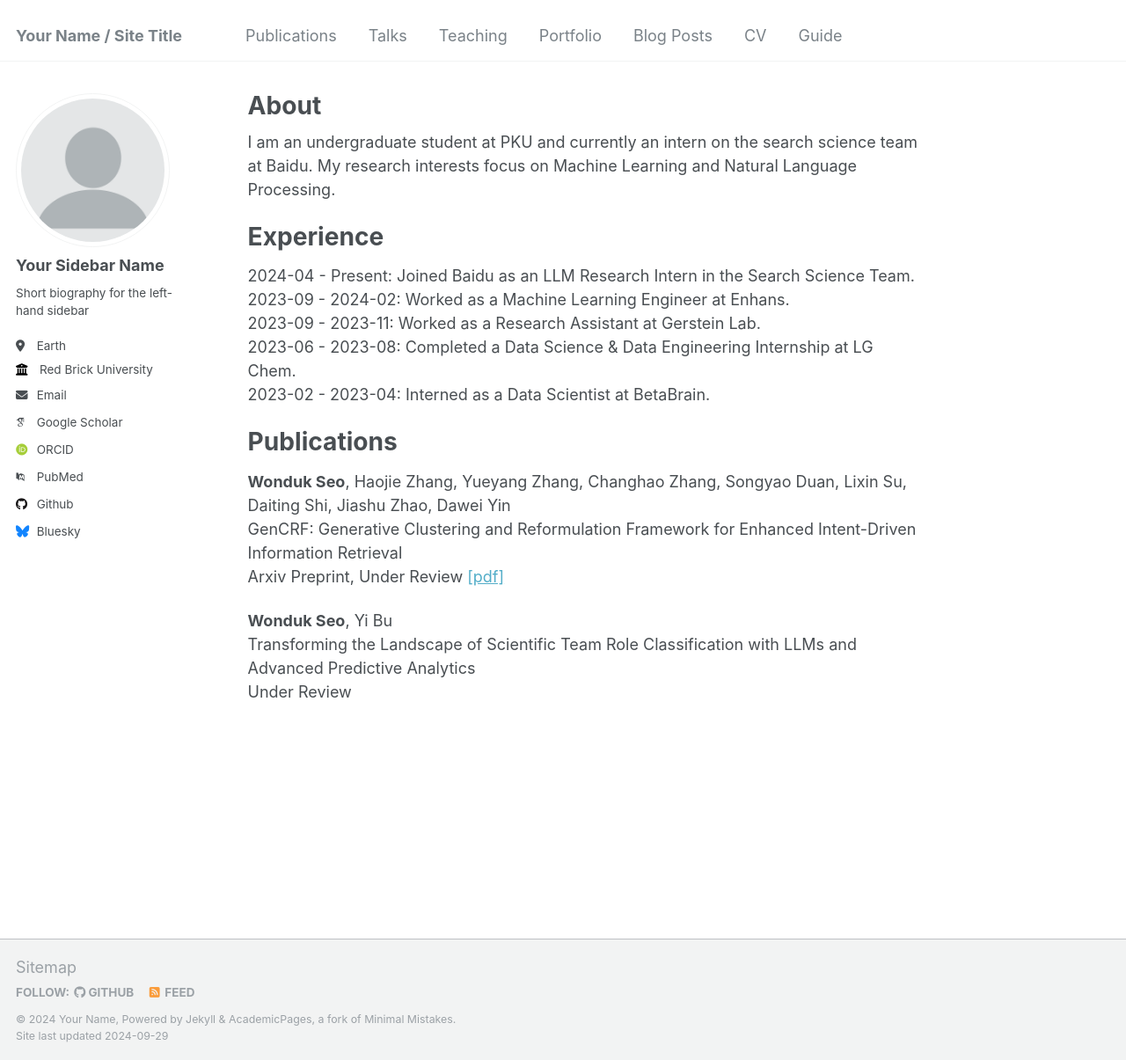
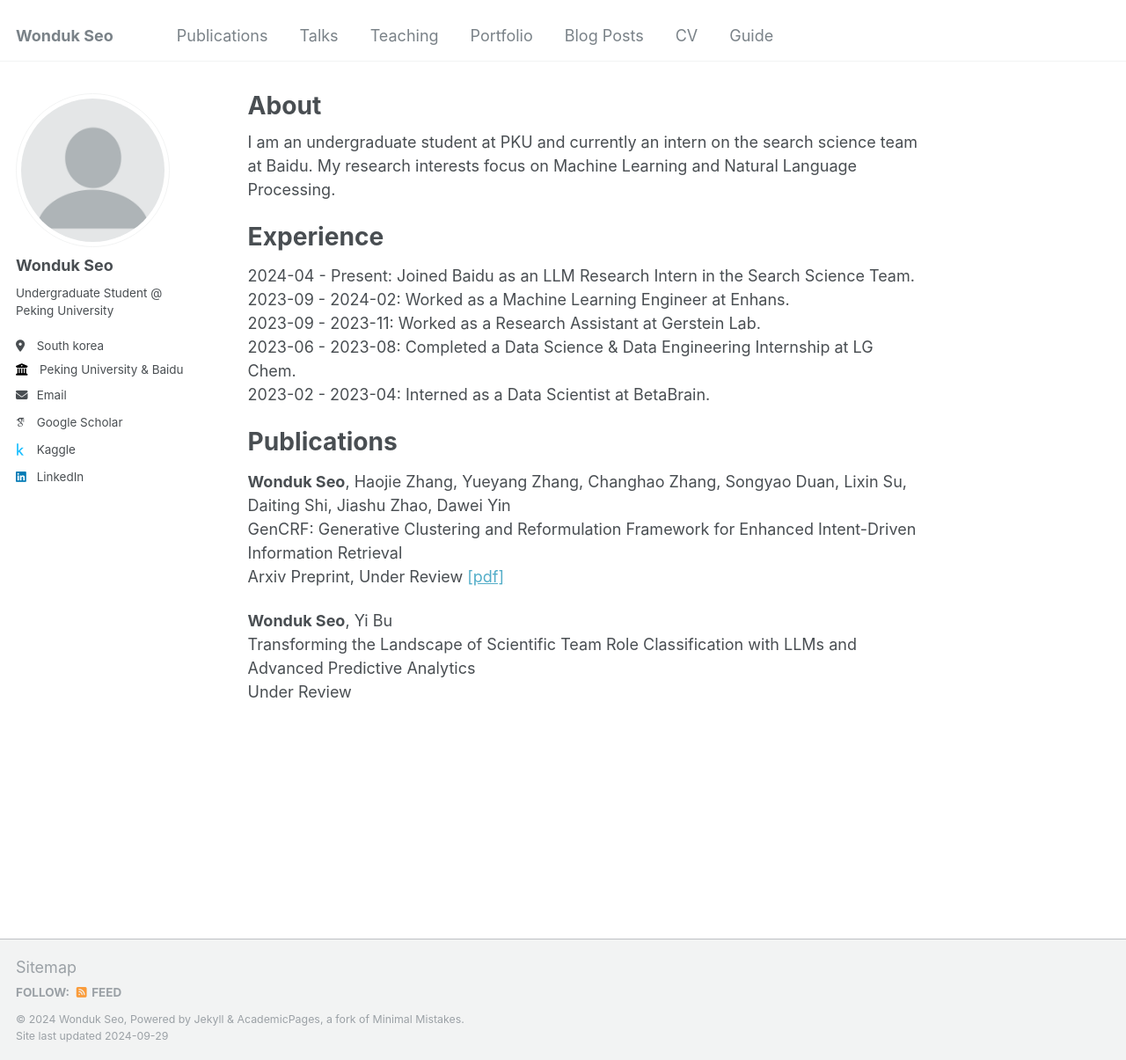
Before and after one commit to wondukseo/wondukseo.github.io, a Jekyll site: the page built from _pages/about.md, in a window 1280 px wide and 1205 px high. Shown: the whole window at 88% size. Built offline with Jekyll 4.4.1, drawn with Linux system fonts in a browser that asks for light colours; some web fonts are replaced.

Commit message:
Update _config.yml

```diff
--- a/_config.yml
+++ b/_config.yml
@@ -8,13 +8,13 @@
 
 # Basic Site Settings
 locale                   : "en-US"
-title                    : "Your Name / Site Title"
+title                    : "Wonduk Seo"
 title_separator          : "-"
-name                     : &name "Your Name"
-description              : &description "personal description"
-url                      : https://academicpages.github.io # the base hostname & protocol for your site e.g. "https://mmistakes.github.io"
+name                     : &name "Wonduk Seo"
+description              : &description "Undergraduate Student @ PKU"
+url                      : https://wondukseo.github.io # the base hostname & protocol for your site e.g. "https://mmistakes.github.io"
 baseurl                  : "" # the subpath of your site, e.g. "/blog"
-repository               : "academicpages/academicpages.github.io"
+repository               : "https://wondukseo.github.io"
 
 # Site Author - The following control what appear as part of the author content on the side bar.
 #               If a field is blank the icon and link will not appear, otherwise it will be shown.
@@ -22,33 +22,33 @@ repository               : "academicpages/academicpages.github.io"
 author:
   # Biographic information
   avatar           : "profile.png"
-  name             : "Your Sidebar Name"
+  name             : "Wonduk Seo"
   pronouns         : # example: "she/her"
-  bio              : "Short biography for the left-hand sidebar"
-  location         : "Earth"
-  employer         : "Red Brick University"
+  bio              : "Undergraduate Student @ Peking University"
+  location         : "South korea"
+  employer         : "Peking University & Baidu"
   uri              : # URL
-  email            : "none@example.org"
+  email            : "seowonduk@pku.edu.cn"
 
   # Academic websites
   arxiv            : # URL - Update with the correct link to your profile
-  googlescholar    : "https://scholar.google.com/citations?user=PS_CX0AAAAAJ"
+  googlescholar    : "https://scholar.google.com/citations?hl=en&user=fHuY3toAAAAJ"
   impactstory      : # URL
-  orcid            : "http://orcid.org/yourorcidurl"
+  orcid            : # "http://orcid.org/yourorcidurl"
   semantic         : # URL
-  pubmed           : "https://www.ncbi.nlm.nih.gov/pubmed/?term=john+snow"
+  pubmed           : # "https://www.ncbi.nlm.nih.gov/pubmed/?term=john+snow"
   researchgate     : # URL
 
   # Repositories and software development
   bitbucket        : # Username - Update with your username on the site
   codepen          : # Username
   dribbble         : # Username
-  github           : "academicpages"
-  kaggle           : # Username
+  github           : # "academicpages"
+  kaggle           : "https://www.kaggle.com/wonduk"
   stackoverflow    : # User number or user number and name (i.e., use "1" or "1/jeff-atwood")
 
   # Social media
-  bluesky          : "bsky.app" # Replace this with you Bluesky username
+  bluesky          : #"bsky.app" # Replace this with you Bluesky username
   facebook         : # Username
   flickr           : # Username
   foursquare       : # Username
@@ -57,7 +57,7 @@ author:
   keybase          : # Username
   instagram        : # Username
   lastfm           : # Username
-  linkedin         : # Username
+  linkedin         : wondukseo
   mastodon         : # URL
   medium           : # URL
   pinterest        : # Username
```
